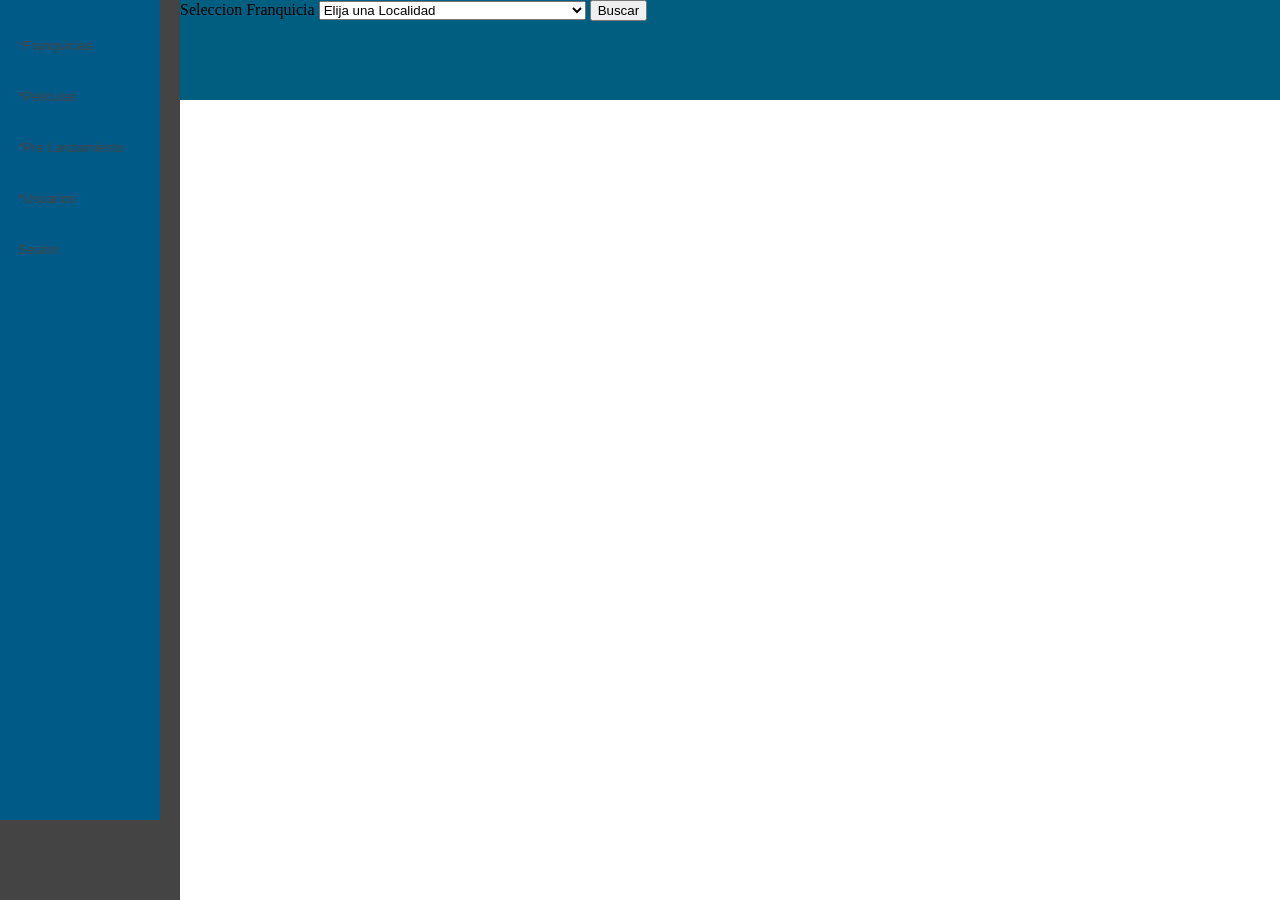
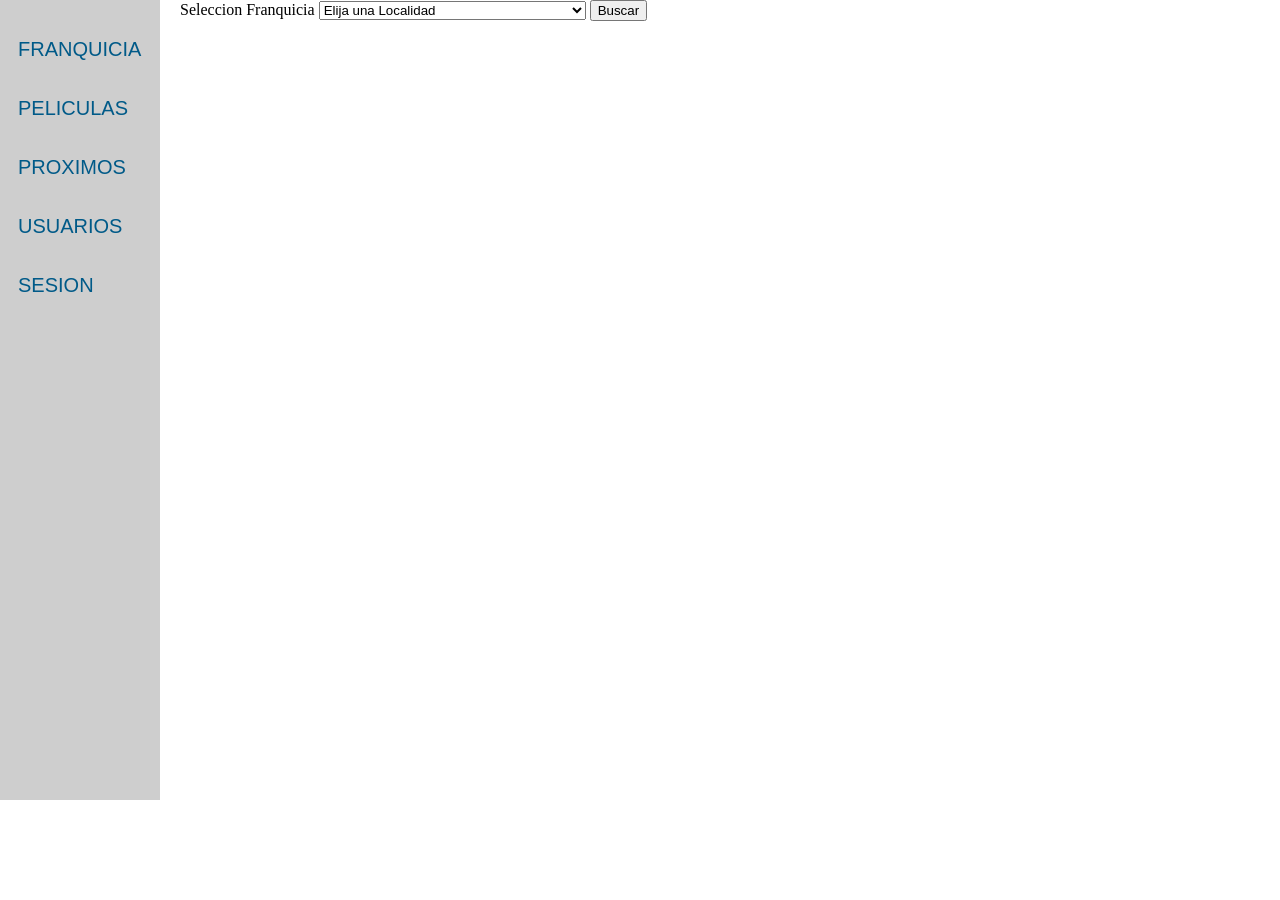
Before and after one commit to willysantos/paginacinesemely, a PHP site: page /cinesEmely/modoadmin/GestiondeFranquicias/principal_gestion_franquicias.php in a window 1280 px wide. After the commit the page ends 800 px from the top, so only its background shows below. Run offline with PHP 8.4, Linux system fonts and the light colour scheme; a user stored in the database is signed in; data comes from the database, SQL or seed files in the repository; data that the repository does not hold is empty.

Commit message:
Modifique el menu principal de usuario cliente y el de administrador de franquicias y el administrador general

```diff
--- a/cinesEmely/AdF/cargarfran.php
+++ b/cinesEmely/AdF/cargarfran.php
@@ -3,7 +3,7 @@ require '../modoadmin/conexion/conexion.php';
 $cod = $_POST['id_ciudad'];
 
 $query=$pdo->query("select  *from franquicias where id_ciudad={$cod}");
-echo '<option value="0">-- Seleccione una Opcion --</option>';
+echo '<option value="0"> Seleccione una Opcion </option>';
 foreach ($query as $row):?>
     <option value="<?php echo $row['id_franquicia'] ?>"><?php echo $row['localidad']?></option>
 <?php
--- a/cinesEmely/modoadmin/GestiondeFranquicias/principal_gestion_franquicias.php
+++ b/cinesEmely/modoadmin/GestiondeFranquicias/principal_gestion_franquicias.php
@@ -11,7 +11,7 @@ $consulta2=$pdo->query("select sala.nombre_sala from sala".
 require '../menus/menu_lado.php';
 ?>
 </div>
-<link rel="stylesheet" href="franquicias.css">
+
 <script src="../pre/jquery-3.3.1.min.js">
 </script >
 <script>
@@ -26,6 +26,14 @@ require '../menus/menu_lado.php';
         })
     }
 </script>
+<head>
+    <style>
+        form td {
+            background: #005a88;
+        }
+    </style>
+</head>
+
 <body>
 <div id="contenedor">
     <div class="formufra">
@@ -49,7 +57,7 @@ require '../menus/menu_lado.php';
 </div>
 </body>
 <?php
-session_start();
+//session_start();
 
 $iniciado = isset($_SESSION['iniciado'])? $_SESSION['iniciado']:false;
 
--- a/cinesEmely/modoadmin/menus/menu_lado.php
+++ b/cinesEmely/modoadmin/menus/menu_lado.php
@@ -16,7 +16,7 @@
             z-index: 1; /* Stay on top */
             top: 0; /* Stay at the top */
             left: 0;
-            background-color: #005a88; /* Black */
+            background-color: #cecece; /* Black */
             overflow-x: hidden; /* Disable horizontal scroll */
             padding-top: 20px;
         }
@@ -26,16 +26,18 @@
         .sidenav a {
             padding: 6px 8px 6px 16px;
             text-decoration: none;
-            font-size: 25px;
+            font-size: 20px;
             color: #616161;
             display: block;
+            font-family: "Roboto", Arial, sans-serif, Helvetica;
         }
 /*///////////////////////////////////////////////////*/
         /* When you mouse over the navigation links, change their color */
 /*/////////////////////////////////////////////////////*/
         .sidenav a:hover {
-            color: #37a0e1;
-            background: #0074a5;
+            color: #004773;
+            font-size: 23px;
+            /*background: #0074a5;*/
         }
 /*///////////////////////////////////*/
         /* Style page content */
@@ -50,8 +52,8 @@
             /*.sidenav a {font-size: 18px;}*/
         /*}*/
         .accordion {
-            background-color: #005a88;
-            color: #444;
+            background-color: #cecece;
+            color: #005a88;
             cursor: pointer;
             padding: 18px;
             width: 100%;
@@ -59,11 +61,13 @@
             border: none;
             outline: none;
             transition: 0.4s;
+            font-size: 20px;
         }
 
         /* Add a background color to the button if it is clicked on (add the .active class with JS), and when you move the mouse over it (hover) */
         .active, .accordion:hover {
-            background-color: #0089bd;
+            background-color: #005a88;
+            color: white;
         }
 
         /* Style the accordion panel. Note: hidden by default */
@@ -72,6 +76,7 @@
             background-color: #d7d7d7;
             display: none;
             overflow: hidden;
+            font-size: 15px;
 
         }
     </style>
@@ -79,7 +84,7 @@
 <body>
 
 <div id="mySidenav" class="sidenav">
-    <button class="accordion">*Franquicias</button>
+    <button class="accordion">FRANQUICIA</button>
     <div class="panel">
         <a href="../GestiondeFranquicias/principal_gestion_franquicias.php">Franquicias</a>
         <a href="../GestiondeFranquicias/nuevaCiudad.php">Nueva Ciudad</a>
@@ -88,7 +93,7 @@
         <a href="../GestiondeFranquicias/tiposdesala.php">Tipos de Salas</a>
         <a href="../GestiondeFranquicias/Asientos.php">Agregar Asientos</a>
     </div>
-    <button class="accordion">*Peliculas</button>
+    <button class="accordion">PELICULAS</button>
     <div class="panel">
         <a href="../GestiondePeliculas/principal_peliculas.php">Peliculas</a>
         <a href="../GestiondePeliculas/new_genero.php">Generos</a>
@@ -96,17 +101,17 @@
         <a href="../GestiondePeliculas/audio.php">Audios</a>
         <a href="../GestiondePeliculas/nueva_pelicula.php">Nueva Pelicula</a>
     </div>
-    <button class="accordion">*Pre Lanzamiento</button>
+    <button class="accordion">PROXIMOS</button>
     <div class="panel">
-        <a href="../pre/pre.php">PRE'S</a>
-        <a href="../pre/newPre.php">Nuevo Pre</a>
+        <a href="../pre/pre.php">PROX'S</a>
+        <a href="../pre/newPre.php">Nuevo Pro</a>
     </div>
-    <button class="accordion">*Usuarios</button>
+    <button class="accordion">USUARIOS</button>
     <div class="panel">
         <a href="../GestiondeUsuarios/principal_gestion_usuarios.php">Usuarios</a>
         <a href="../GestiondeUsuarios/new_usuario.php">Nuevo Usuario</a>
     </div>
-    <button class="accordion">Sesion</button>
+    <button class="accordion">SESION</button>
     <div class="panel">
         <a href="../login/cerrar-sesion.php">cerrar sesion</a>
     </div>
--- a/cinesEmely/modocliente/PeliculasHoy/carteStyle.css
+++ b/cinesEmely/modocliente/PeliculasHoy/carteStyle.css
@@ -1,5 +1,5 @@
 .cartel{
-    background: #ebebeb;
+    background: #003a68;
     height: 300px;
     width: 80%;
     padding: 0 0 0 0;
@@ -7,7 +7,7 @@
 }
 
 .cartel .image {
-    width: 25%;
-    height: 75%;
+    width: 15%;
+    height: 10%;
     padding: 3% 0 30% 5%;
 }
```
Also changed, not shown: cinesEmely/AdF/CSSaddFranquicias/addFunc.css (added, +26 -0 lines), cinesEmely/AdF/addfunciones.php (+4 -3 lines), cinesEmely/modocliente/menu/cssMenu2.css (+12 -8 lines), cinesEmely/modocliente/menu/menu_horizontal2.php (+14 -11 lines).
